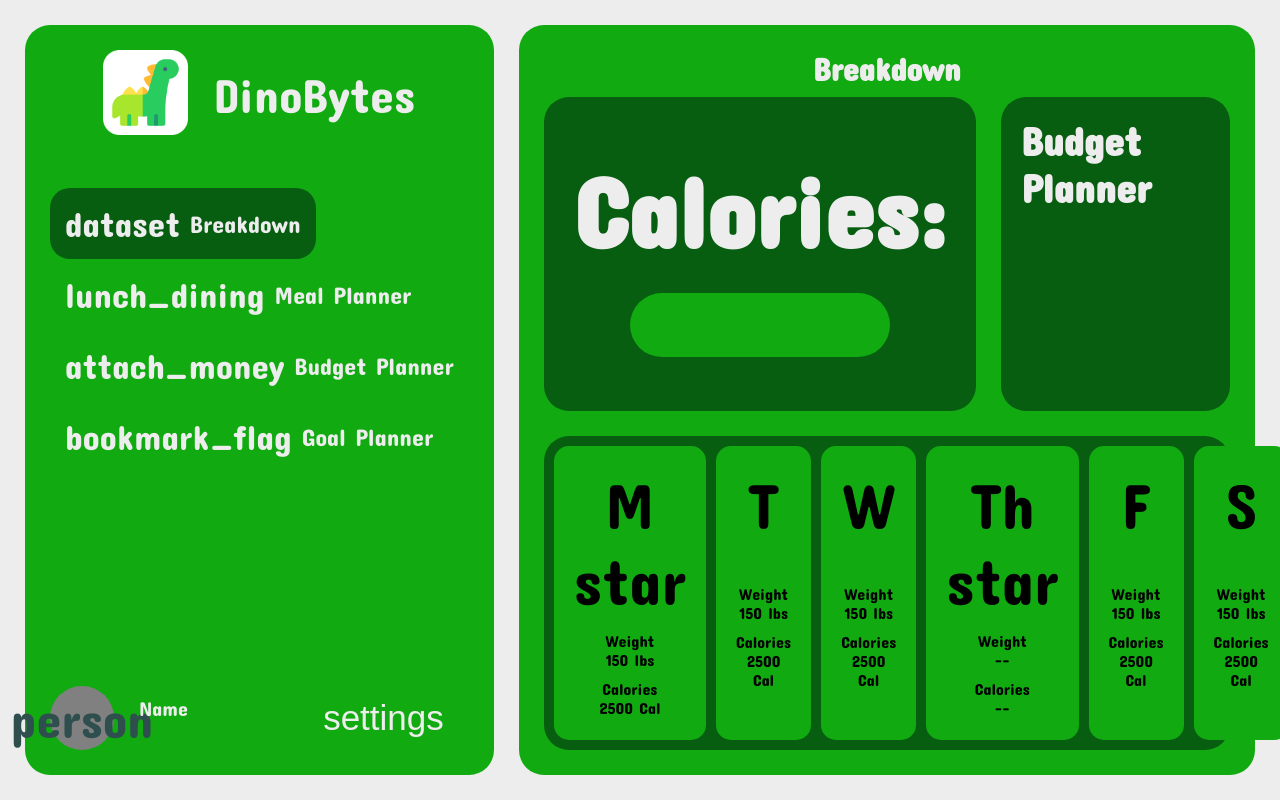
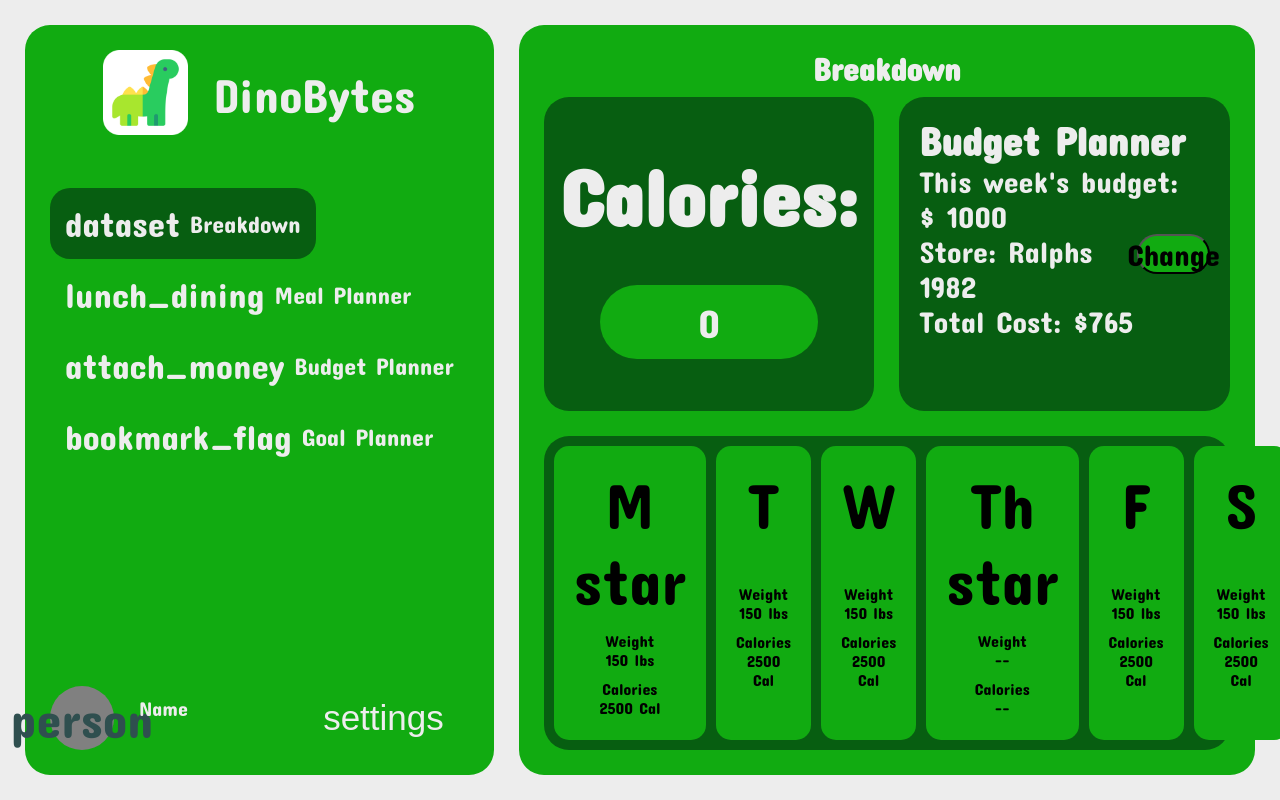
Before and after one commit to LikeMyGames/DinoBytes, a Next.js app: page / in a window 1280 px wide. Built offline with nearby package versions, Linux system fonts and the light colour scheme.

Commit message:
breakdown updated

```diff
--- a/components/Breakdown/Breakdown.module.css
+++ b/components/Breakdown/Breakdown.module.css
@@ -13,8 +13,8 @@
     display: flex;
     background-color: var(--tertiary);
     border-radius: 25px;
-    padding: 30px;
-    font-size: 50px;
+    padding: 10px;
+    font-size: 40px;
     align-items: center;
     flex-direction: column;
     justify-content: space-evenly;
@@ -27,8 +27,9 @@
     background-color: var(--foreground);
     border-radius: 50px;
     padding: 30px;
+    align-items: center;
     justify-content: center;
-    font-size: 20px;
+    font-size: 40px;
 }
 
 .breakdown_budget_planner {
@@ -37,12 +38,33 @@
     display: flex;
     background-color: var(--tertiary);
     border-radius: 25px;
-    justify-content: center;
+    flex-direction: column;
     padding: 20px;
-    font-size: 20px;
+    font-size: 30px;
+    left: 0;
 }
 
-.goal_week {
+.breakdown_budget_planner>h1 {
+    font-size: 40px;
+    align-items: center;
+}
+
+.budget_planner_store {
+    display: flex;
+}
+
+.budget_planner_change_store {
+    width: 25%;
+    height: 40px;
+    display: flex;
+    background-color: var(--foreground);
+    align-items: center;
+    justify-content: center;
+    font-size: 30px;
+    border-radius: 25px;
+}
+
+.breakdown_goal_week {
     grid-row: 2 / 3;
     grid-column: 1 / 3;
     display: flex;
@@ -53,7 +75,7 @@
     padding: 10px;
 }
 
-.goal_week_day {
+.breakdown_goal_week_day {
     width: 100%;
     height: 100%;
     background-color: var(--foreground);
@@ -68,7 +90,7 @@
     transition: 125ms;
 }
 
-.goal_week_day_data {
+.breakdown_goal_week_day_data {
     height: 100%;
     width: 100%;
     margin-top: 10px;
@@ -79,13 +101,13 @@
     gap: 10px;
 }
 
-.goal_week_day_data>div {
+.breakdown_goal_week_day_data>div {
     display: flex;
     justify-content: center;
     align-items: center;
     flex-direction: column;
 }
 
-.goal_week_day_data>*>p {
+.breakdown_goal_week_day_data>*>p {
     font-size: 16px;
 }
--- a/components/Breakdown/Breakdown.tsx
+++ b/components/Breakdown/Breakdown.tsx
@@ -7,18 +7,26 @@ export function Breakdown() {
             <div className={style.breakdown_calories}>
                 <h1>Calories:</h1>
                 <div className={style.calories_count}>
-
+                    0
                 </div>
             </div>
             <div className={style.breakdown_budget_planner}>
                 <h1>Budget Planner</h1>
-
+                <p>This week's budget:</p>
+				<p>$ 1000</p>
+				<div className={style.budget_planner_store}>
+					<p>Store: Ralphs 1982</p>
+					<button className={`${style.budget_planner_change_store} concert_one_regular`}>
+						Change
+					</button>
+				</div>
+				<p>Total Cost: $765</p>
             </div>
-            <div className={style.goal_week}>
-				<button className={`${style.goal_week_day} concert_one_regular`}>
+            <div className={style.breakdown_goal_week}>
+				<button className={`${style.breakdown_goal_week_day} concert_one_regular`}>
 					M
 					<Icon iconName={"star"} />
-					<div className={style.goal_week_day_data}>
+					<div className={style.breakdown_goal_week_day_data}>
 						<div>
 							<p>Weight</p>
 							<p>150 lbs</p>
@@ -29,9 +37,9 @@ export function Breakdown() {
 						</div>
 					</div>
 				</button>
-				<button className={`${style.goal_week_day} concert_one_regular`}>
+				<button className={`${style.breakdown_goal_week_day} concert_one_regular`}>
 					T
-					<div className={style.goal_week_day_data}>
+					<div className={style.breakdown_goal_week_day_data}>
 						<div>
 							<p>Weight</p>
 							<p>150 lbs</p>
@@ -42,9 +50,9 @@ export function Breakdown() {
 						</div>
 					</div>
 				</button>
-				<button className={`${style.goal_week_day} concert_one_regular`}>
+				<button className={`${style.breakdown_goal_week_day} concert_one_regular`}>
 					W
-					<div className={style.goal_week_day_data}>
+					<div className={style.breakdown_goal_week_day_data}>
 						<div>
 							<p>Weight</p>
 							<p>150 lbs</p>
@@ -55,10 +63,10 @@ export function Breakdown() {
 						</div>
 					</div>
 				</button>
-				<button className={`${style.goal_week_day} concert_one_regular`}>
+				<button className={`${style.breakdown_goal_week_day} concert_one_regular`}>
 					Th
 					<Icon iconName={"star"} />
-					<div className={style.goal_week_day_data}>
+					<div className={style.breakdown_goal_week_day_data}>
 						<div>
 							<p>Weight</p>
 							<p>--</p>
@@ -69,9 +77,9 @@ export function Breakdown() {
 						</div>
 					</div>
 				</button>
-				<button className={`${style.goal_week_day} concert_one_regular`}>
+				<button className={`${style.breakdown_goal_week_day} concert_one_regular`}>
 					F
-					<div className={style.goal_week_day_data}>
+					<div className={style.breakdown_goal_week_day_data}>
 						<div>
 							<p>Weight</p>
 							<p>150 lbs</p>
@@ -82,9 +90,9 @@ export function Breakdown() {
 						</div>
 					</div>
 				</button>
-				<button className={`${style.goal_week_day} concert_one_regular`}>
+				<button className={`${style.breakdown_goal_week_day} concert_one_regular`}>
 					S
-					<div className={style.goal_week_day_data}>
+					<div className={style.breakdown_goal_week_day_data}>
 						<div>
 							<p>Weight</p>
 							<p>150 lbs</p>
@@ -95,9 +103,9 @@ export function Breakdown() {
 						</div>
 					</div>
 				</button>
-				<button className={`${style.goal_week_day} concert_one_regular`}>
+				<button className={`${style.breakdown_goal_week_day} concert_one_regular`}>
 					Su
-					<div className={style.goal_week_day_data}>
+					<div className={style.breakdown_goal_week_day_data}>
 						<div>
 							<p>Weight</p>
 							<p>150 lbs</p>
```
